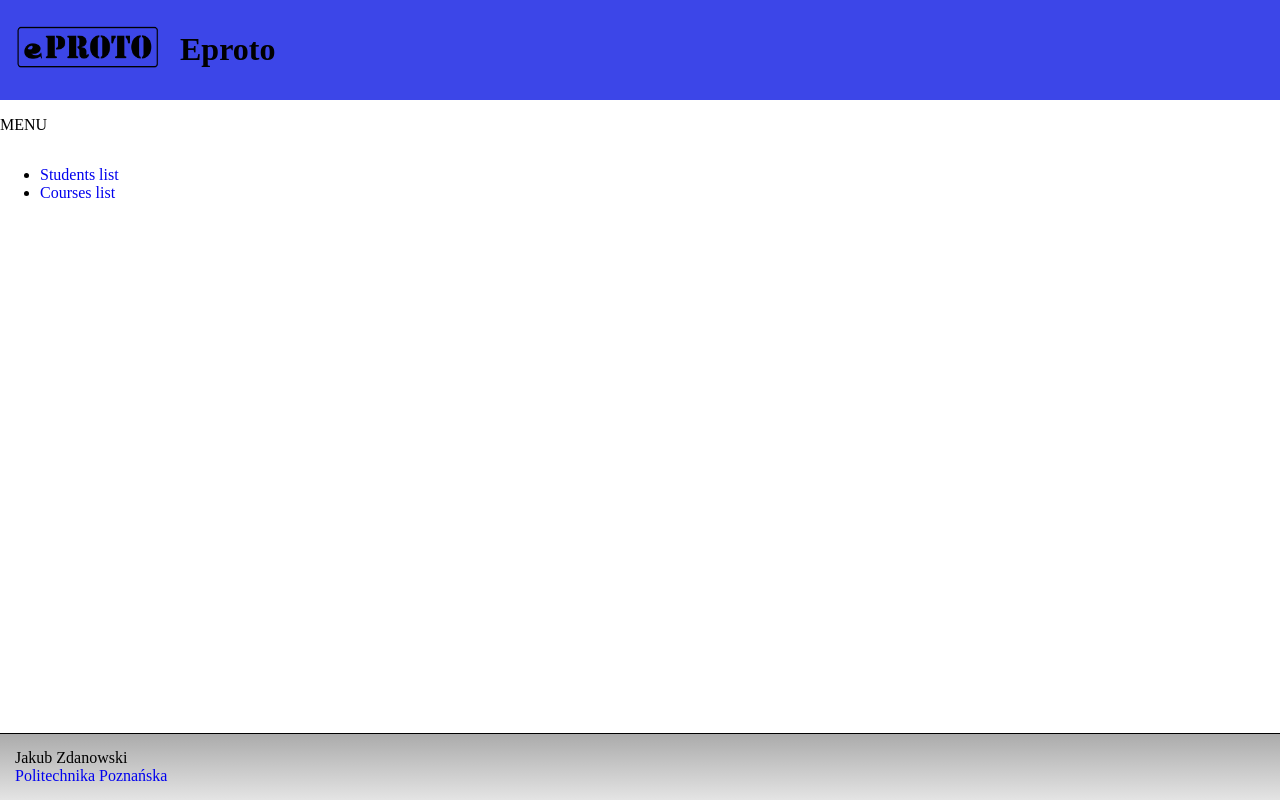
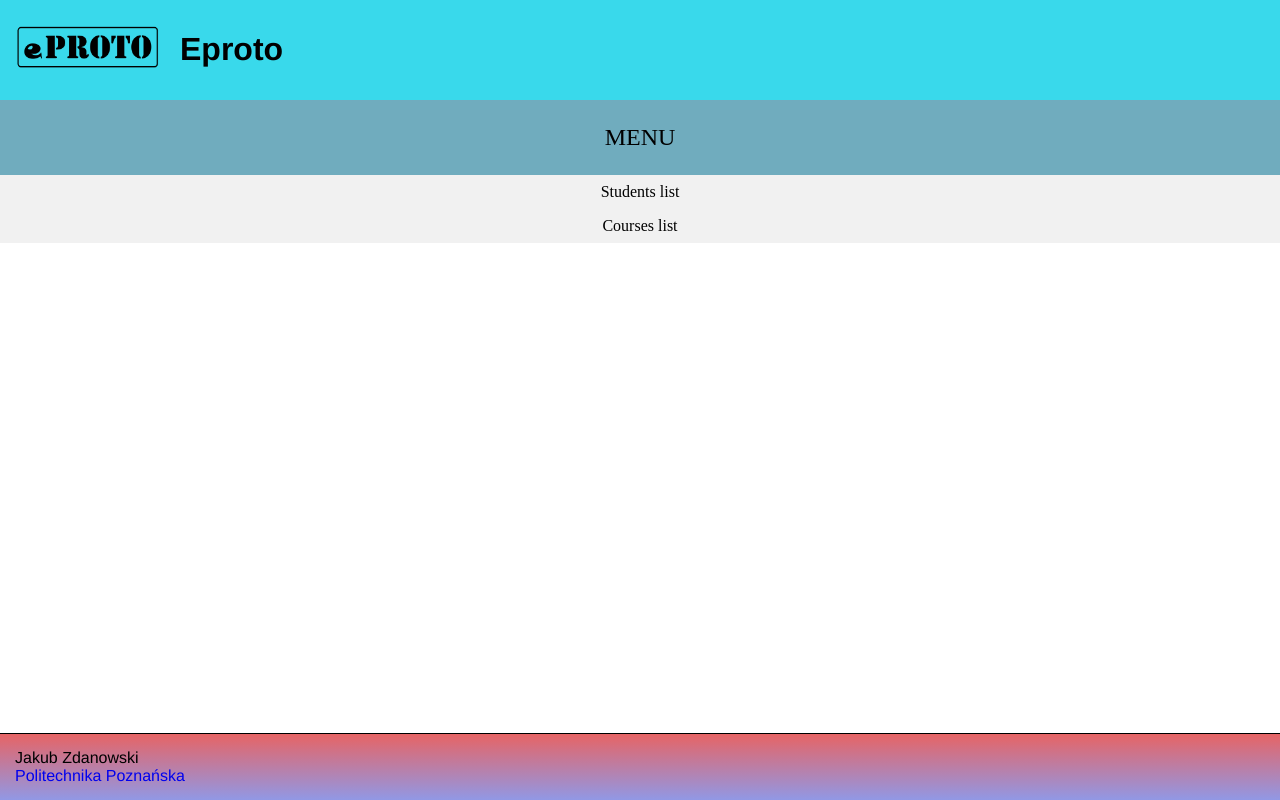
Before and after one commit to INFJakZda/Eproto-Client, a plain HTML site: page index.html in a window 1280 px wide. Drawn offline with Linux system fonts and the light colour scheme.

Commit message:
Add nav, footer, font

```diff
--- a/style.css
+++ b/style.css
@@ -9,9 +9,10 @@ body {
 
 header {
     flex: 100%;
-    background-color: #3C46E8;
+    background-color: #39D9EB;
     display: flex;
     align-items: center;
+    font-family: 'Franklin Gothic Medium', 'Arial Narrow', Arial, sans-serif;
 }
 
 header * {
@@ -24,13 +25,40 @@ header img {
 }
 
 nav {
-    flex: 1 3 100px;
+    flex: 1 3 150px;
     display: flex;
     flex-direction: column;
+    align-items: center;
+    justify-content:center;
+    background-color: rgb(112, 172, 190);
 }
 
 nav * {
+    text-align: center;
     align-self: stretch;
+}
+
+nav p {
+    font-size: 1.5em;
+}
+
+nav ul {
+    list-style-type: none;
+    margin: 0;
+    padding: 0;
+    background-color: #f1f1f1;
+}
+
+nav li a {
+    display: block;
+    color: #000;
+    padding: 8px 16px;
+    text-decoration: none;
+}
+
+nav li a:hover {
+    background-color: #555;
+    color: white;
 }
 
 article {
@@ -46,10 +74,12 @@ article:target {
 
 footer {
     color: #000000;
-    background: linear-gradient(#ababab, #e4e4e4);
+    background: linear-gradient(#e66465, #9198e5);
     padding: 15px;
     margin-top: 25px;
     border-top: 1px solid #000000;
+
+    font-family: 'Franklin Gothic Medium', 'Arial Narrow', Arial, sans-serif;
 
     position: fixed;
     left: 0;
```
